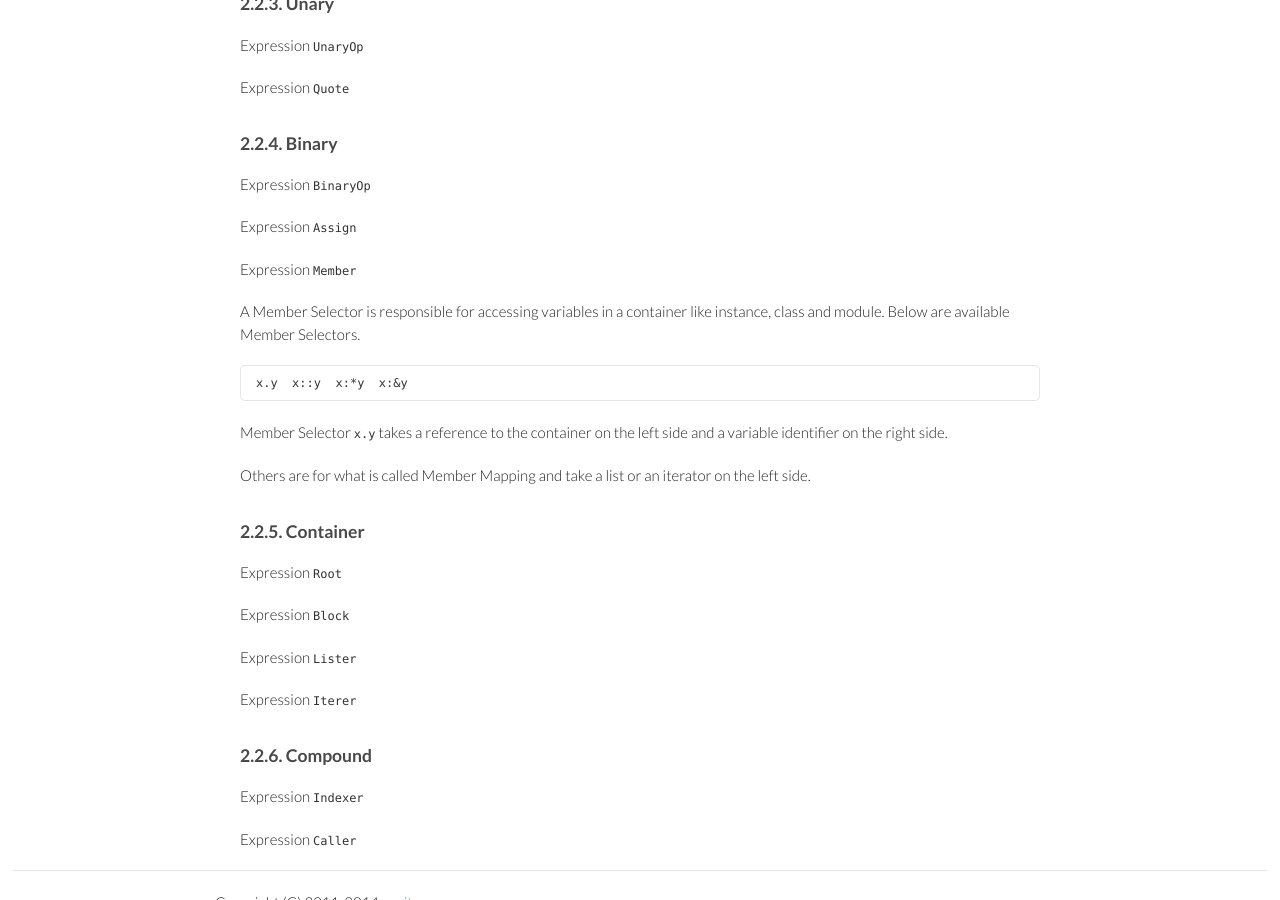
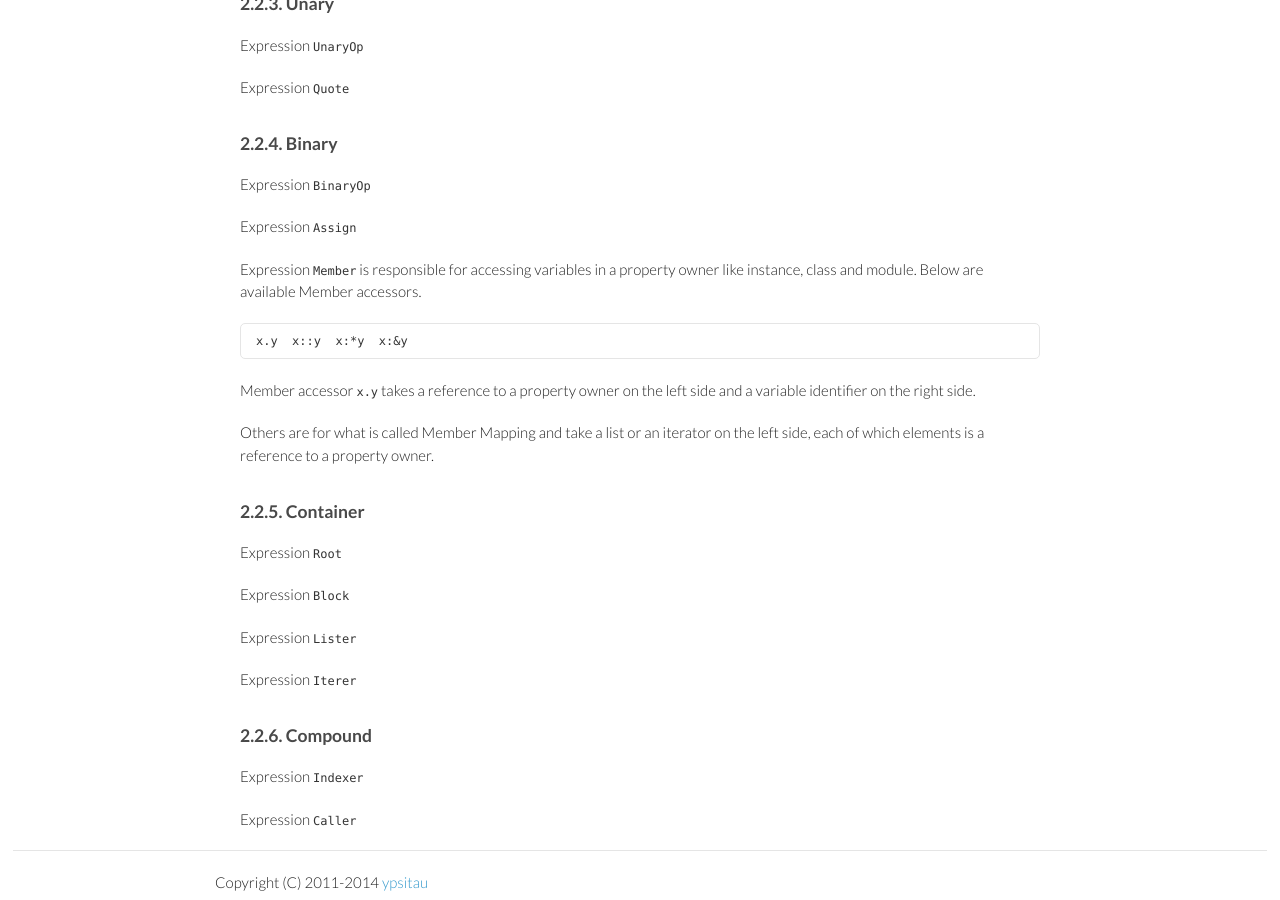
Before and after one commit to rudidude86/gura-lang.github.io, a Jekyll site: the page built from documents/Syntax.md, in a window 1280 px wide and 900 px high, scrolled down 7753 px. Built offline with Jekyll 4.4.1, drawn with Linux system fonts in a browser that asks for light colours; Markdown is read by kramdown in place of the engine named in the settings; some of the changed text lies outside the part shown.

Commit message:
updated Syntax

```diff
--- a/documents/Syntax.md
+++ b/documents/Syntax.md
@@ -398,18 +398,17 @@ Expression `BinaryOp`
 
 Expression `Assign`
 
-Expression `Member`
-
-A Member Selector is responsible for accessing variables
-in a container like instance, class and module.
-Below are available Member Selectors.
+Expression `Member` is responsible for accessing variables
+in a property owner like instance, class and module.
+Below are available Member accessors.
 
     x.y  x::y  x:*y  x:&y
 
-Member Selector `x.y` takes a reference to the container on the left side
+Member accessor `x.y` takes a reference to a property owner on the left side
 and a variable identifier on the right side.
 
-Others are for what is called Member Mapping and take a list or an iterator on the left side.
+Others are for what is called Member Mapping and take a list or an iterator on the left side,
+each of which elements is a reference to a property owner.
 
 
 ### {{ page.chapter }}.2.5. Container
```
Also changed, not shown: other parts of documents/Syntax.md (+1 -1 lines).
